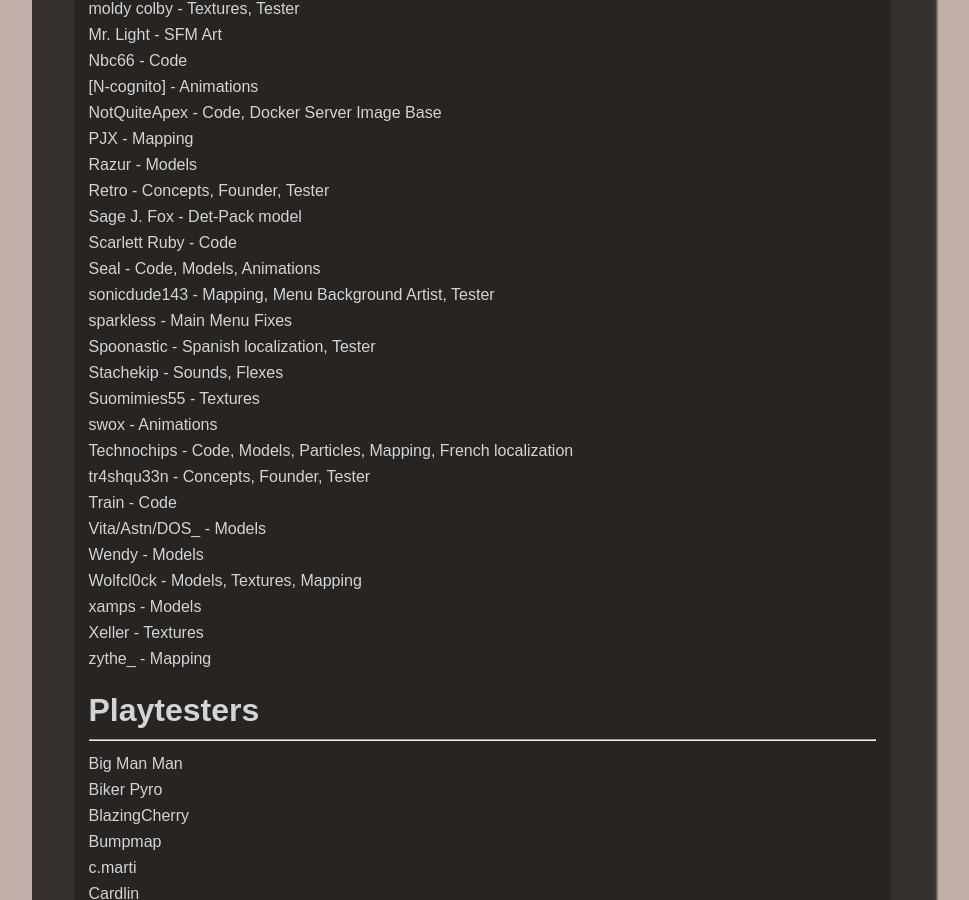
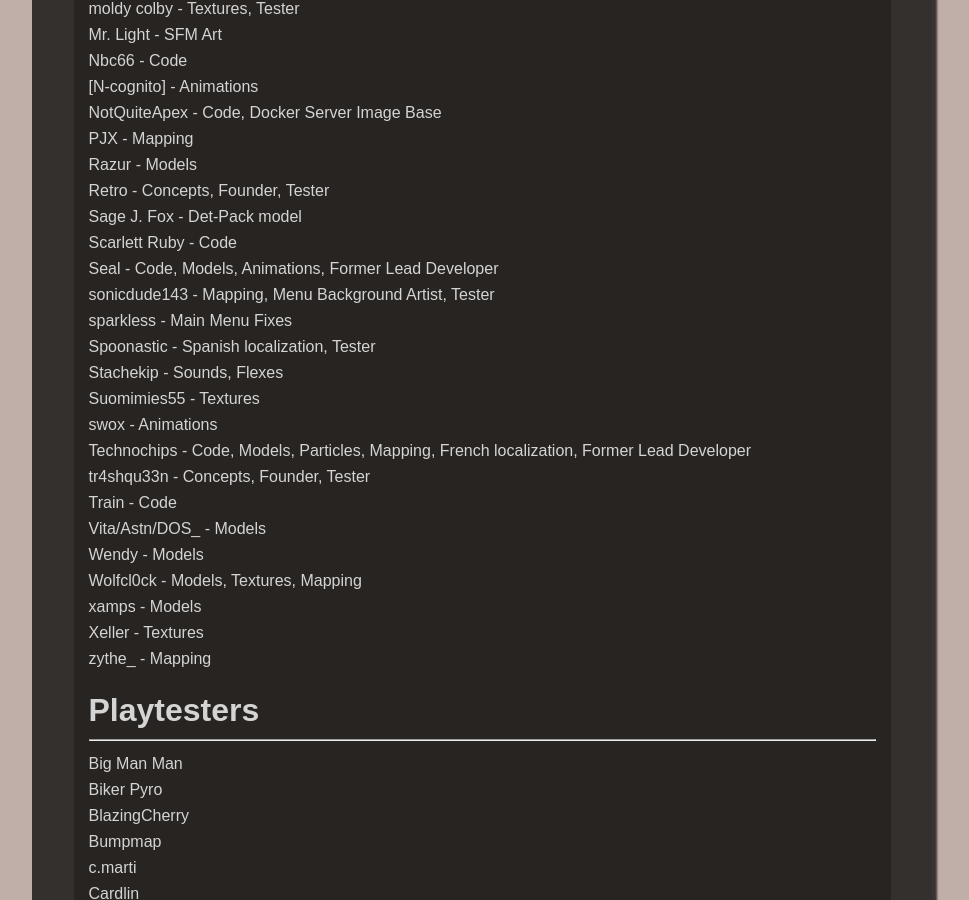
Before and after one commit to Pre-Fortress-2/PF2-Website, a Jekyll site: the page built from pages/credits.md, in a window 1280 px wide and 900 px high, scrolled down 2314 px. Shown: the whole window, without its empty margins (158-1127 px from the left). Built offline with Jekyll 4.4.1, drawn with Linux system fonts in a browser that asks for light colours; some of the changed text lies outside the part shown.

Commit message:
fix: credits nclude more past leads

```diff
--- a/_data/credits.json
+++ b/_data/credits.json
@@ -236,7 +236,12 @@
 		{
 			"name": "Cyanide",
 			"code": true,
-			"mapper": true
+			"mapper": true,
+			"other": {
+				"English": [
+					"Former Lead Developer"
+				]
+			}
 		},
 		{
 			"name": "DrPyspy",
@@ -460,6 +465,11 @@
 			"models": true,
 			"animation": true,
 			"code": true,
+			"other": {
+				"English": [
+					"Former Lead Developer"
+				]
+			}
 		},
 		{
 			"name": "sonicdude143",
@@ -505,6 +515,11 @@
 			"models": true,
 			"mapper": true,
 			"particles": true,
+			"other": {
+				"English": [
+					"Former Lead Developer"
+				]
+			},
 			"localization" : [
 				"French"
 			]
```
